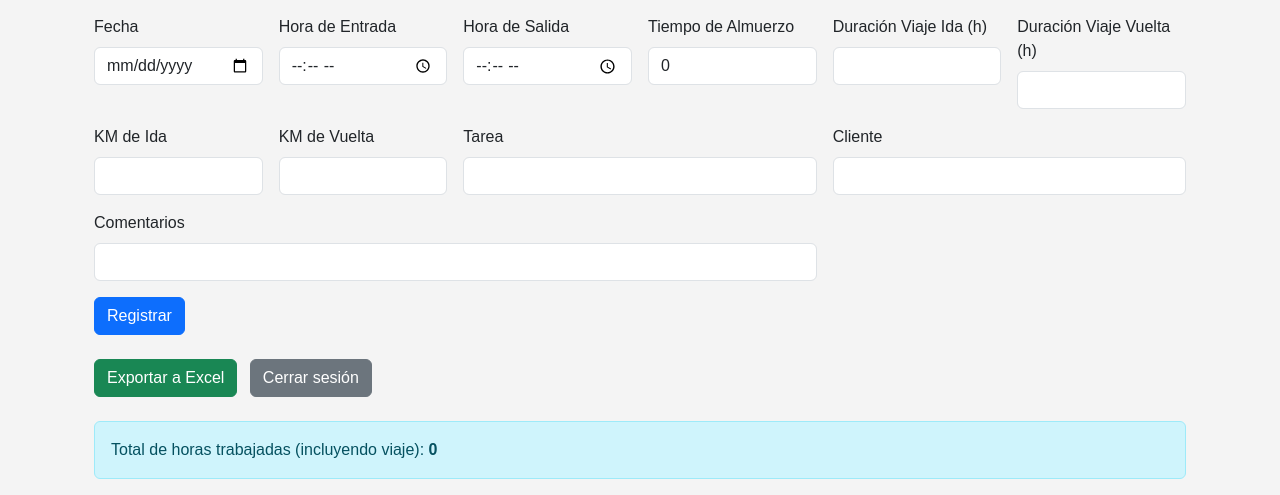
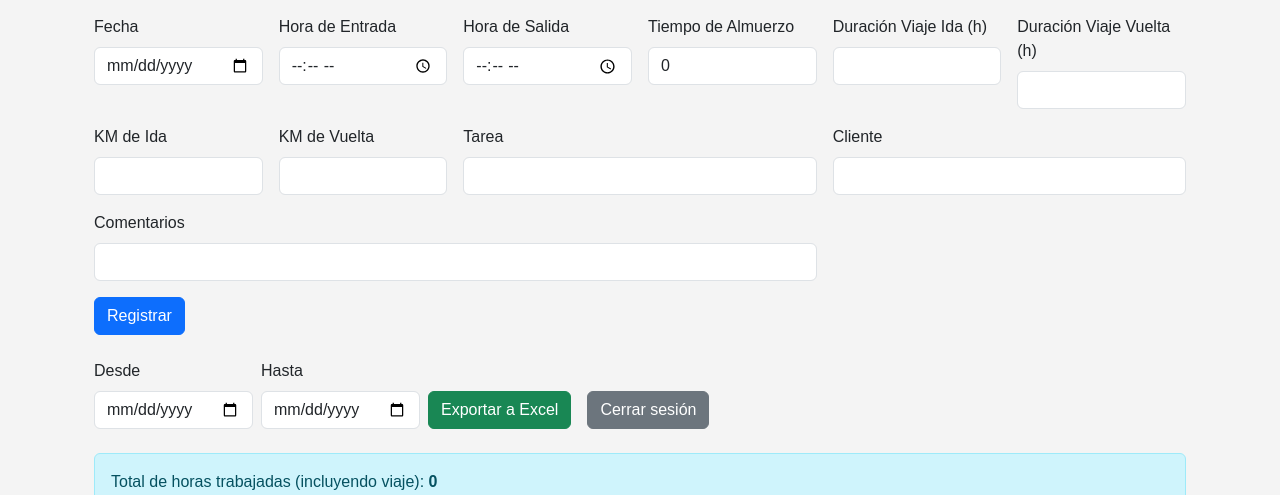
Before and after one commit to GUILLERMOWEB/App-Web-Registrar-Horas, a Flask app: page /dashboard in a window 1280 px wide. Shown: the part 165-660 px from the top of the page. Run offline with Flask 3, Linux system fonts and the light colour scheme; the visitor is signed in with stand-in values (Sample User, id 1).

Commit message:
Agrego logo iltros para exportar ae excel

```diff
--- a/app.py
+++ b/app.py
@@ -189,18 +189,26 @@ def dashboard():
 
 
 
-
 @app.route('/exportar_excel')
 def exportar_excel():
     if 'user_id' not in session:
         return redirect(url_for('login'))
 
     role = session.get('role')
+    fecha_desde = request.args.get('fecha_desde')
+    fecha_hasta = request.args.get('fecha_hasta')
 
-    if role in ['admin', 'superadmin']:
-        registros = Registro.query.all()
-    else:
-        registros = Registro.query.filter_by(user_id=session['user_id']).all()
+    query = Registro.query
+
+    # Filtrar por usuario si no es admin
+    if role not in ['admin', 'superadmin']:
+        query = query.filter_by(user_id=session['user_id'])
+
+    # Filtrar por fechas si se especifican
+    if fecha_desde and fecha_hasta:
+        query = query.filter(Registro.fecha.between(fecha_desde, fecha_hasta))
+
+    registros = query.all()
 
     df = pd.DataFrame([{
         'usuario': r.user.username,
@@ -214,7 +222,7 @@ def exportar_excel():
         'horas_totales': round((r.horas or 0) + (r.viaje_ida or 0) + (r.viaje_vuelta or 0), 2),
         'km_ida': r.km_ida,
         'km_vuelta': r.km_vuelta,
-        'km_totales': (r.km_ida or 0) + (r.km_vuelta or 0),  # 👈 nuevo campo
+        'km_totales': (r.km_ida or 0) + (r.km_vuelta or 0),
         'tarea': r.tarea,
         'cliente': r.cliente,
         'comentarios': r.comentarios
@@ -225,10 +233,10 @@ def exportar_excel():
         df.to_excel(writer, index=False, sheet_name='Registros')
         ws = writer.sheets['Registros']
 
-        # ✅ Filtros automáticos
+        # Filtros automáticos
         ws.auto_filter.ref = ws.dimensions
 
-        # ✅ Ajuste automático del ancho de columnas
+        # Ajuste automático del ancho de columnas
         for col_num, column_cells in enumerate(ws.columns, 1):
             max_length = 0
             for cell in column_cells:
@@ -242,7 +250,12 @@ def exportar_excel():
             ws.column_dimensions[column_letter].width = adjusted_width
 
     archivo.seek(0)
-    return send_file(archivo, as_attachment=True, download_name=f"registros_{session['username']}.xlsx")
+    return send_file(
+        archivo,
+        as_attachment=True,
+        download_name=f"registros_{session['username']}.xlsx"
+    )
+
 
 
 @app.route('/editar_registro/<int:id>', methods=['GET', 'POST'])
--- a/templates/dashboard.html
+++ b/templates/dashboard.html
@@ -56,10 +56,25 @@
   </form>
 
   <!-- Botones para exportar y cerrar sesión -->
-  <div class="mb-4">
-    <a href="/exportar_excel" class="btn btn-success me-2">Exportar a Excel</a>
+<div class="mb-4 d-flex align-items-end gap-3">
+    <form method="GET" action="/exportar_excel">
+      <div class="row g-2 align-items-end">
+        <div class="col-auto">
+          <label for="fecha_desde" class="form-label">Desde</label>
+          <input type="date" class="form-control" name="fecha_desde" required>
+        </div>
+        <div class="col-auto">
+          <label for="fecha_hasta" class="form-label">Hasta</label>
+          <input type="date" class="form-control" name="fecha_hasta" required>
+        </div>
+        <div class="col-auto">
+          <button type="submit" class="btn btn-success">Exportar a Excel</button>
+        </div>
+      </div>
+    </form>
     <a href="/logout" class="btn btn-secondary">Cerrar sesión</a>
   </div>
+
 
   <!-- Información del total de horas trabajadas -->
   <div class="alert alert-info">
```
